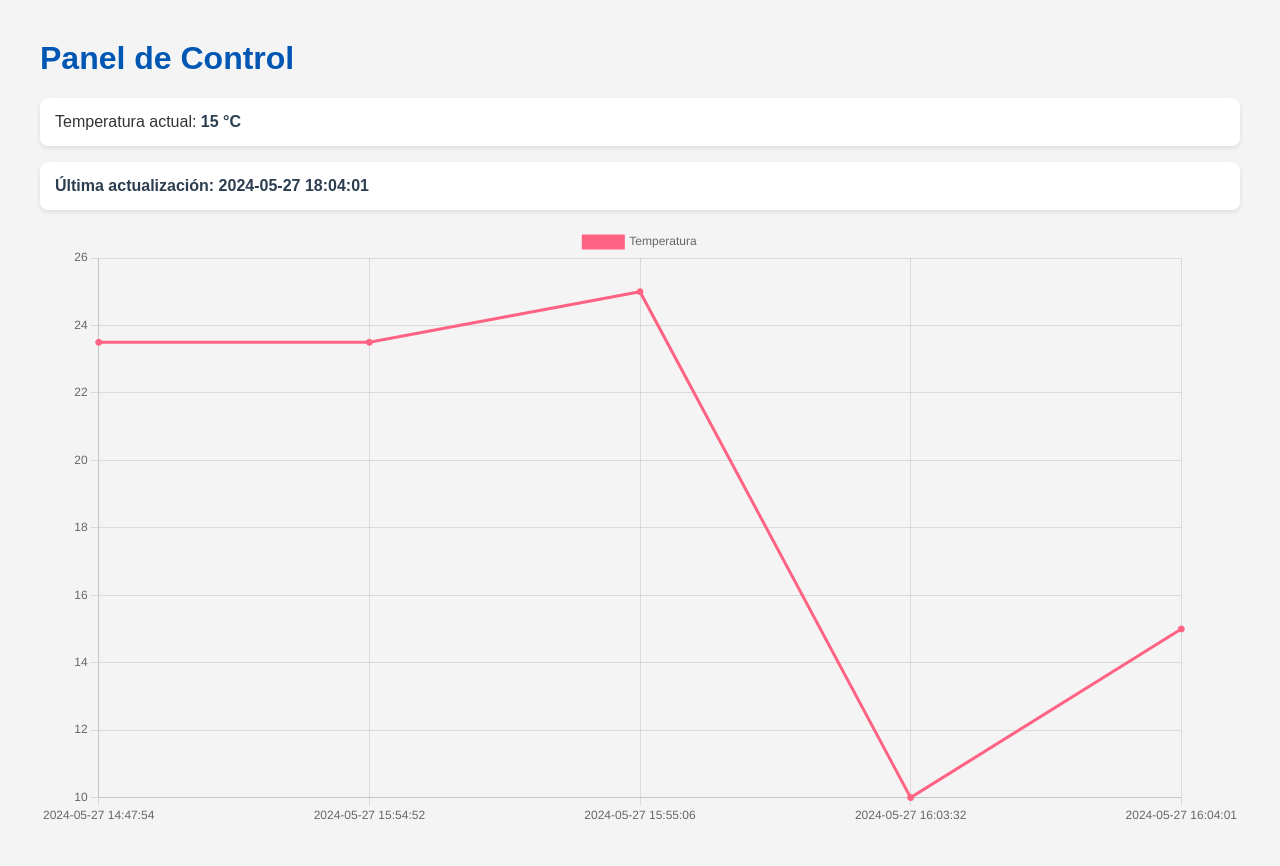
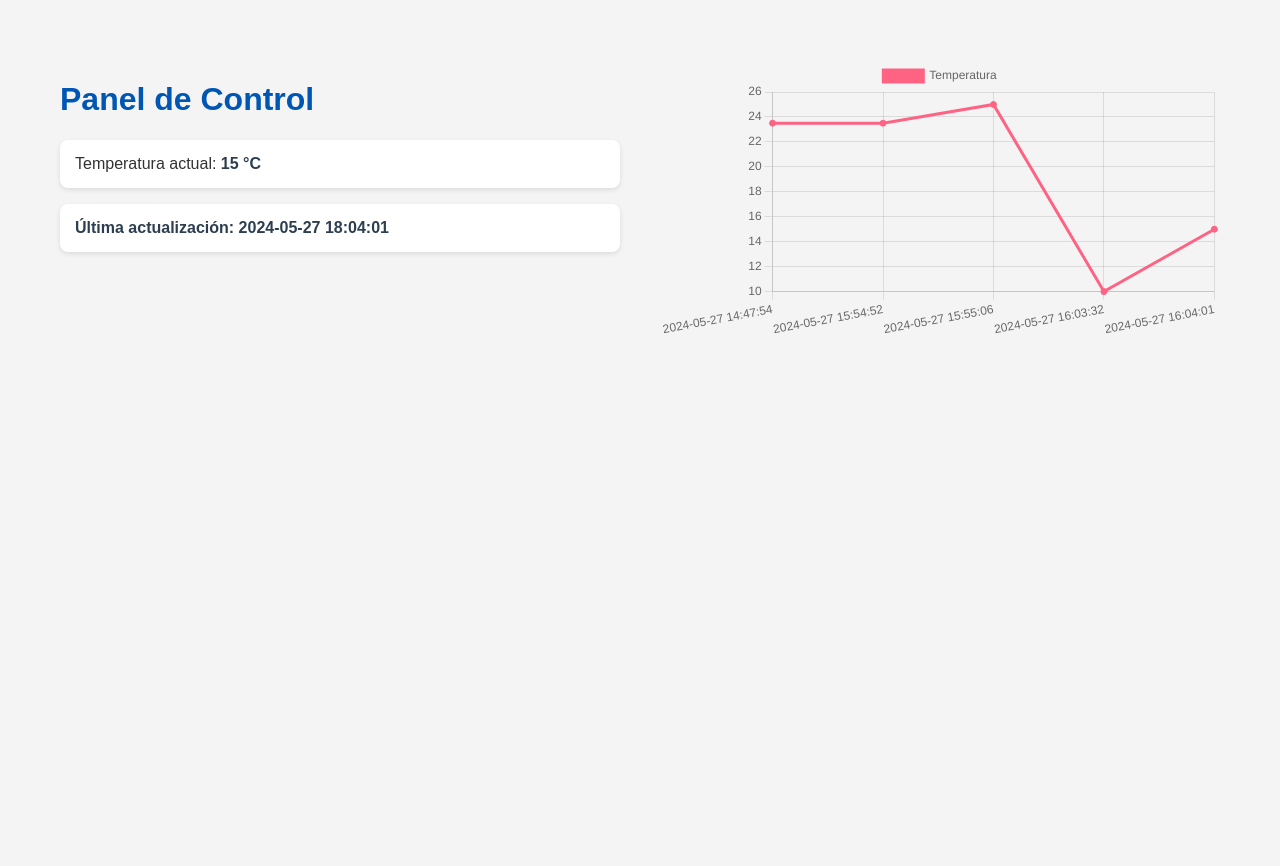
Before and after one commit to Xabi85/angulero_iot, a Django app: page /panel-control/ in a window 1280 px wide. After the commit the page ends 333 px from the top, so only its background shows below. Run offline with Django 5.2, Linux system fonts and the light colour scheme; data comes from the database, SQL or seed files in the repository; both versions use the stored data as it was after the commit.

Commit message:
grafico trasladado

```diff
--- a/sensorapp/templates/sensorapp/panel_control.html
+++ b/sensorapp/templates/sensorapp/panel_control.html
@@ -6,13 +6,18 @@
     <title>Panel de Control</title>
     <script src="https://ajax.googleapis.com/ajax/libs/jquery/3.5.1/jquery.min.js"></script>
     <script src="https://cdn.jsdelivr.net/npm/chart.js"></script>
-
     <style>
         body {
             font-family: Arial, sans-serif;
             background-color: #f4f4f4;
             margin: 40px;
             color: #333;
+            display: flex; /* Organiza los elementos de forma horizontal */
+            justify-content: space-between; /* Separa los elementos equitativamente */
+        }
+        .data-section, .chart-section {
+            flex: 1; /* Asegura que cada sección ocupe la mitad del espacio disponible */
+            padding: 20px;
         }
         h1 {
             color: #0056b3;
@@ -27,7 +32,21 @@
             font-weight: bold;
             color: #2c3e50;
         }
+        canvas {
+            width: 100%; /* Ocupa todo el ancho del contenedor */
+            height: auto; /* Mantiene la proporción aspecto adecuada */
+        }
     </style>
+</head>
+<body>
+    <div class="data-section">
+        <h1>Panel de Control</h1>
+        <p>Temperatura actual: <span id="temperatura">Cargando...</span></p>
+        <p><span id="fecha"></span></p>
+    </div>
+    <div class="chart-section">
+        <canvas id="graficoTemperatura"></canvas>
+    </div>
     <script>
     $(document).ready(function(){
         function actualizarTemperatura() {
@@ -42,16 +61,7 @@
         }
         actualizarTemperatura();
         setInterval(actualizarTemperatura, 5000);
-    });
-    </script>
-</head>
-<body>
-    <h1>Panel de Control</h1>
-    <p>Temperatura actual: <span id="temperatura">Cargando...</span></p>
-    <p><span id="fecha"></span></p>
-    <canvas id="graficoTemperatura" width="400" height="200"></canvas>
-    <script>
-document.addEventListener('DOMContentLoaded', function () {
+
         const ctx = document.getElementById('graficoTemperatura').getContext('2d');
         fetch('/ruta-a-datos-temperatura/')
             .then(response => response.json())
@@ -95,6 +105,5 @@ document.addEventListener('DOMContentLoaded', function () {
             });
     });
     </script>
-
 </body>
 </html>
```
Also changed, not shown: db.sqlite3. Lines whose indentation alone changed are shown as unchanged.
